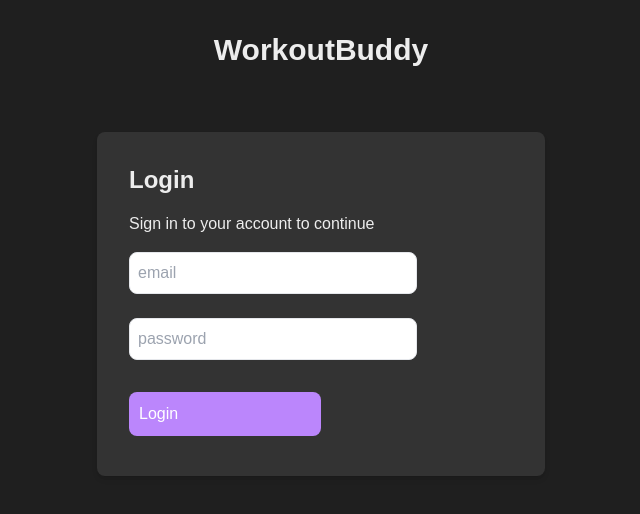
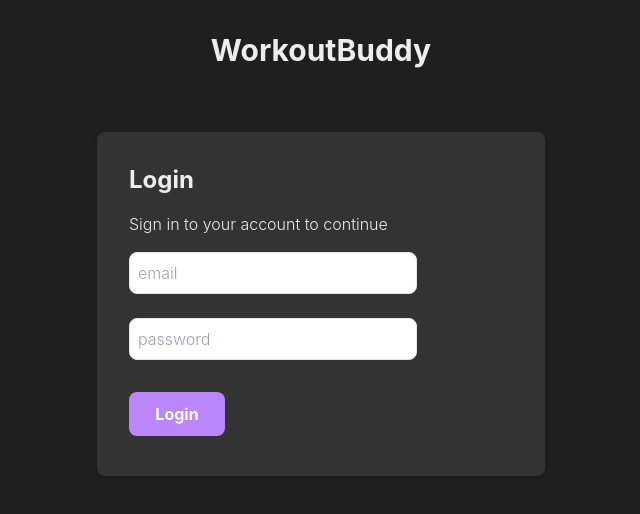
Before and after one commit to JackDStewart/WorkoutBuddy, a Next.js app: page / in a window 1280 px wide. Shown: the top 514 px of the page, without its empty margins (319-959 px from the left). Built offline with nearby package versions, Linux system fonts and the light colour scheme.

Commit message:
font and login page

```diff
--- a/src/app/globals.css
+++ b/src/app/globals.css
@@ -1,6 +1,7 @@
 @tailwind base;
 @tailwind components;
 @tailwind utilities;
+@import url('https://fonts.googleapis.com/css2?family=Inter:ital,opsz,wght@0,14..32,100..900;1,14..32,100..900&display=swap');
 
 :root {
   --background: #1F1F1F;
@@ -13,11 +14,14 @@
     --foreground: #ededed;
   }
 }
-
+* {
+  font-family: 'Inter', sans-serif;
+  font-weight: 300;
+}
 body {
   color: var(--foreground);
   background: var(--background);
-  font-family: Arial, Helvetica, sans-serif;
+
 }
 
 @layer utilities {
--- a/src/components/Header.tsx
+++ b/src/components/Header.tsx
@@ -1,7 +1,6 @@
 import React, { useState, useEffect } from "react";
 import Link from "next/link";
 import { useRouter } from "next/router";
-
 
 const Header = () => {
   const [isLoggedIn, setIsLoggedIn] = useState(false);
@@ -45,7 +44,7 @@ const Header = () => {
 
   return (
     <div id="header" className="pr-20 pl-20 pt-10">
-      <h1 className="text-4xl font-bold text-center">Workout Buddy</h1>
+      <h1 className="text-4xl font-medium text-center">Workout Buddy</h1>
       <div
         id="buttons"
         className="pt-6 w-full flex items-left justify-center text-l"
--- a/src/pages/login/index.tsx
+++ b/src/pages/login/index.tsx
@@ -1,36 +1,38 @@
-import React from 'react';
-import '../../app/globals.css';
-import { useRouter } from 'next/router';
-import Link from 'next/link';
+import React from "react";
+import "../../app/globals.css";
+import { useRouter } from "next/router";
+import Link from "next/link";
 
 export default function LoginPage() {
-
   return (
     <div>
       <div className="flex flex-col items-center mt-8">
         <h1 className="code-font text-3xl font-bold mb-16">WorkoutBuddy</h1>
         <div className="bg-[#333333] rounded-lg shadow-md p-8 pb-10 w-full max-w-md">
           <h2 className="code-font text-2xl font-bold mb-4">Login</h2>
-        <h3 className="code-font text-gray mb-4">Sign in to your account to continue</h3>
+          <h3 className="code-font text-gray mb-4">
+            Sign in to your account to continue
+          </h3>
           <form className="flex flex-col items-left w-full max-w-md">
             <input
-          type = "email"
-          placeholder='email'
-          className='w-3/4 p-2 border border-gray rounded-lg focus:outline-none focus:ring-2 focus:ring-purple mb-6'
+              type="email"
+              placeholder="email"
+              className="w-3/4 p-2 border text-[#121212] border-gray rounded-lg focus:outline-none focus:ring-2 focus:ring-purple mb-6"
             />
             <input
-          type = "password"
-          placeholder='password'
-          className='w-3/4 p-2 border border-gray rounded-lg focus:outline-none focus:ring-2 focus:ring-purple mb-4'
+              type="password"
+              placeholder="password"
+              className="w-3/4 p-2 border text-[#121212] border-gray rounded-lg focus:outline-none focus:ring-2 focus:ring-purple mb-4"
             />
             <Link
               href={"/home"}
               passHref
               type="submit"
-          className="w-1/2 bg-purple text-white p-2.5 rounded-lg hover:bg-darkPurple transition duration-300 mt-4"
-        > Login
+              className="flex w-1/4 justify-center bg-purple text-white text-l font-bold p-2.5 rounded-lg hover:bg-darkPurple transition duration-300 mt-4"
+            >
+              {" "}
+              Login
             </Link>
-
           </form>
         </div>
       </div>
--- a/tailwind.config.ts
+++ b/tailwind.config.ts
@@ -8,14 +8,17 @@ const config: Config = {
   ],
   theme: {
     extend: {
+      fontFamily: {
+        sans: ["Inter", "ui-sans-serif", "system-ui"],
+      },
       colors: {
         background: "var(--background)",
         foreground: "var(--foreground)",
         purple: "#BB86FC",
-        darkPurple:"#1F1B24"
+        darkPurple: "#1F1B24",
       },
       boxShadow: {
-        'left-purple': '-4px 0 0px rgba(77, 54, 77, 0.5)', // Adjust values as needed
+        "left-purple": "-4px 0 0px rgba(77, 54, 77, 0.5)", // Adjust values as needed
       },
     },
   },
```
Also changed, not shown: 1 other file (tests, documents, lock files or other folders). Lines whose indentation alone changed are shown as unchanged.
